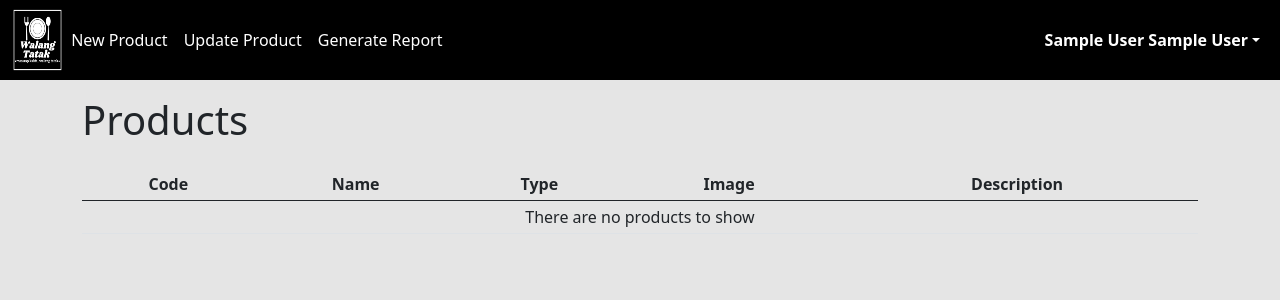
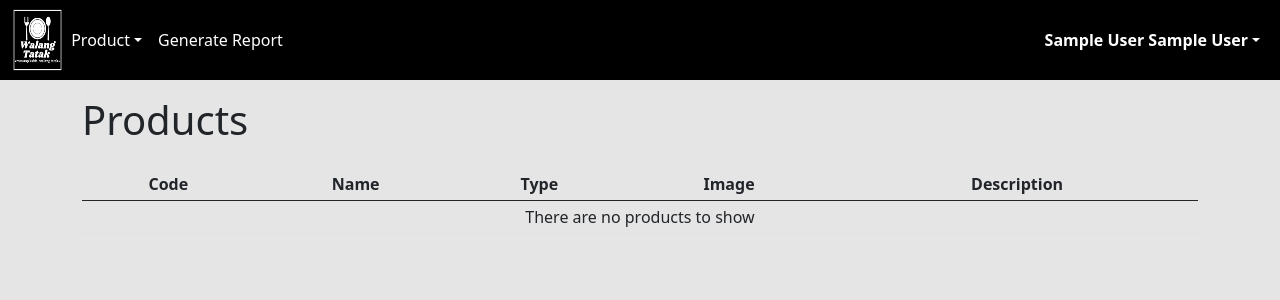
Before and after one commit to sprmnfrd/cosc75a-wt, a PHP site: page /admin/dashboard.php in a window 1280 px wide. Shown: the top 300 px of the page. Run offline with PHP 8.4, Linux system fonts and the light colour scheme; the visitor is signed in with stand-in values (Sample User, id 1); data that the repository does not hold is empty.

Commit message:
added dropdownlist to menu

```diff
--- a/manager/templates/header.php
+++ b/manager/templates/header.php
@@ -23,9 +23,14 @@
                     <?php
                         if($_SESSION["tid"] == 1) {
                             echo '
-                                <li class="nav-item"><a class="nav-link active" aria-current="page" href="./new-product.php">New Product</a></li>
-                                <li class="nav-item"><a class="nav-link active" aria-current="page" href="./edit-product.php">Update Product</a></li>
-                                <li class="nav-item"><a class="nav-link active" aria-current="page" href="./report.php">Generate Report</a></li>
+                            <li class="nav-item dropdown"><a class="nav-link dropdown-toggle text-white" href="#" id="navbarDropdown" role="button" data-bs-toggle="dropdown" aria-expanded="false">Product</a>
+                                <ul class="dropdown-menu" aria-labelledby="navbarDropdown">
+                                <li"><a class="dropdown-item" aria-current="page" href="./new-product.php">New Product</a></li>
+                                <li"><a class="dropdown-item" aria-current="page" href="./edit-product.php">Update Product</a></li>
+                                </ul>
+                            </li>
+
+                            <li class="nav-item"><a class="nav-link active" aria-current="page" href="./report.php">Generate Report</a></li>
                             ';
                         } elseif($_SESSION["tid"] == 2) {
                             echo '
@@ -34,8 +39,21 @@
                             ';
                         } elseif($_SESSION["tid"] == 3) {
                            echo '
-                            <li class="nav-item"><a class="nav-link active" aria-current="page" href="./manage-discount.php">Manage Discounts</a></li>
-                            <li class="nav-item"><a class="nav-link active" aria-current="page" href="./new-promotion.php">New Promotion</a></li>
+                            <li class="nav-item dropdown"><a class="nav-link dropdown-toggle text-white" href="#" id="navbarDropdown" role="button" data-bs-toggle="dropdown" aria-expanded="false">Promotion</a>
+                                <ul class="dropdown-menu" aria-labelledby="navbarDropdown">
+                                    <li><a class="dropdown-item" aria-current="page" href="./new-promotion.php">New Promotion</a></li>
+                                    <li><a class="dropdown-item" aria-current="page" href="#">Update Promotion</a></li>
+                                </ul>
+                            </li>
+
+                            <li class="nav-item dropdown"><a class="nav-link dropdown-toggle text-white" href="#" id="navbarDropdown" role="button" data-bs-toggle="dropdown" aria-expanded="false">Discount</a>
+                                <ul class="dropdown-menu" aria-labelledby="navbarDropdown">
+                                    <li><a class="dropdown-item" aria-current="page" href="./new-promotion.php">New Discount</a></li>
+                                    <li><a class="dropdown-item" aria-current="page" href="#">Update Discount</a></li>
+
+                                </ul>
+                            </li>
+
                             ';
                         } elseif($_SESSION["tid"] == 4) {
                             echo '<ul class="navbar-nav me-auto mb-2 mb-lg-0">
```
